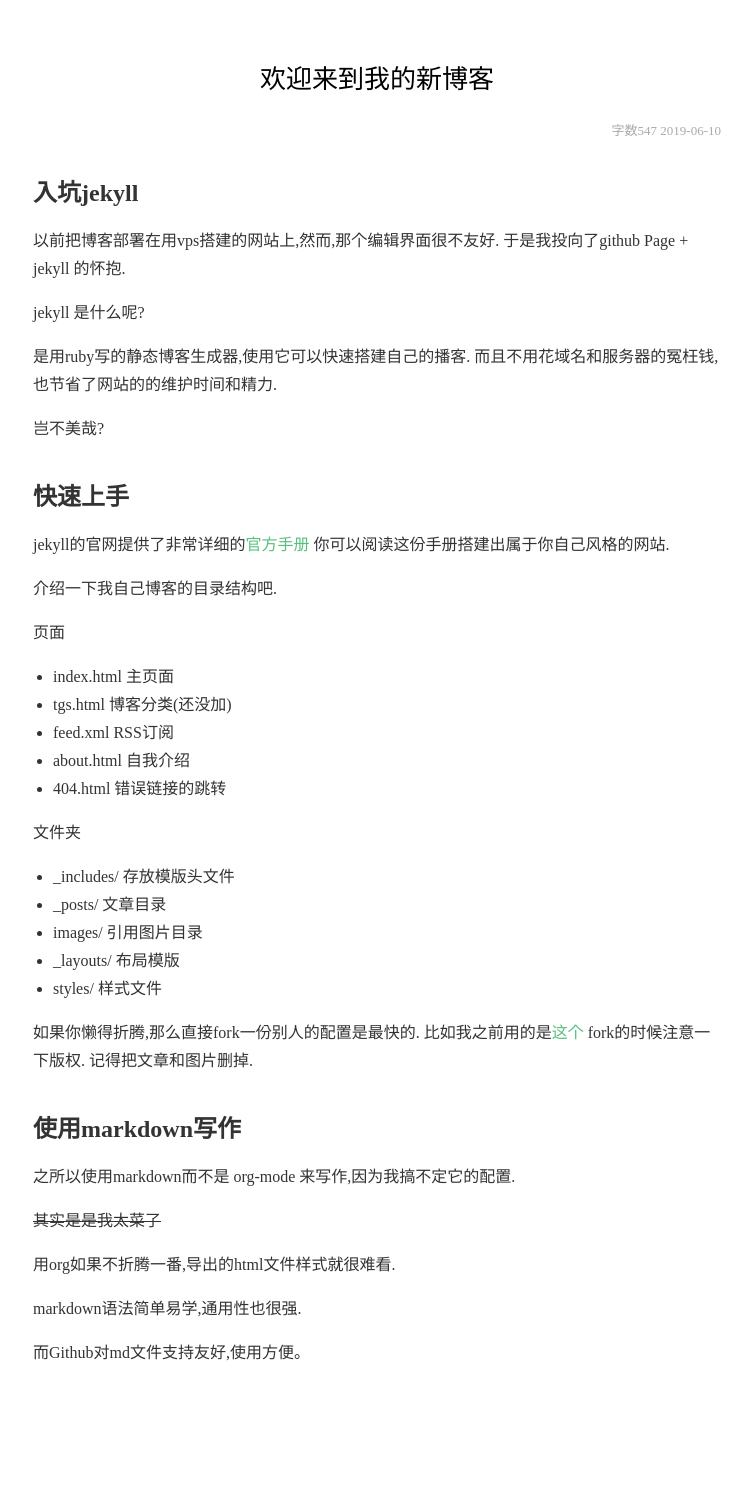
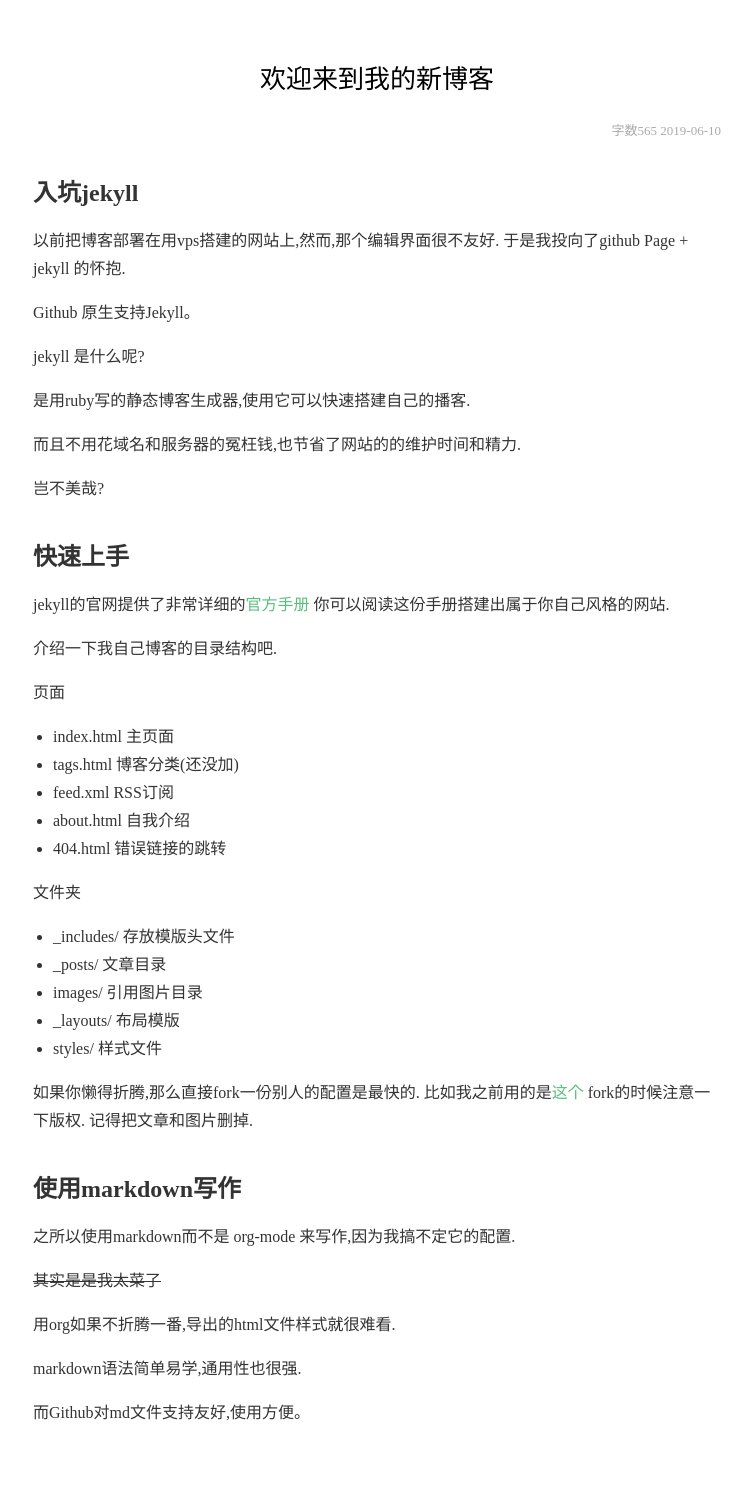
Before and after one commit to zzhwaxy/zzhwaxy.github.io, a Jekyll site: the page built from _posts/2019-06-10-helloWorld.md, in a window 1280 px wide. Shown: the whole page, without its empty margins (263-1015 px from the left). Built offline with Jekyll 4.4.1, drawn with Linux system fonts in a browser that asks for light colours; comment, search, counter and statistics services are not loaded; before the commit the page ends 1443 px from its top, so only the background shows below that.

Commit message:
small commit

```diff
--- a/_posts/2019-06-10-helloWorld.md
+++ b/_posts/2019-06-10-helloWorld.md
@@ -6,9 +6,12 @@ title: 欢迎来到我的新博客
 ## 入坑jekyll
   以前把博客部署在用vps搭建的网站上,然而,那个编辑界面很不友好. 于是我投向了github Page + jekyll 的怀抱.
 
+  Github 原生支持Jekyll。
+
   jekyll 是什么呢?
 
   是用ruby写的静态博客生成器,使用它可以快速搭建自己的播客.
+
   而且不用花域名和服务器的冤枉钱,也节省了网站的的维护时间和精力.
 
   岂不美哉?
@@ -21,7 +24,7 @@ title: 欢迎来到我的新博客
   页面
 
 * index.html    主页面
-* tgs.html    博客分类(还没加)
+* tags.html    博客分类(还没加)
 * feed.xml    RSS订阅
 * about.html    自我介绍
 * 404.html    错误链接的跳转
```
